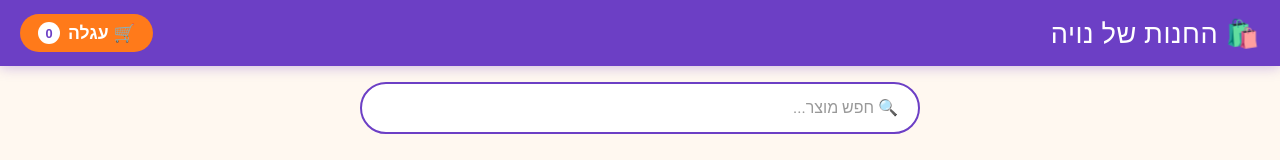
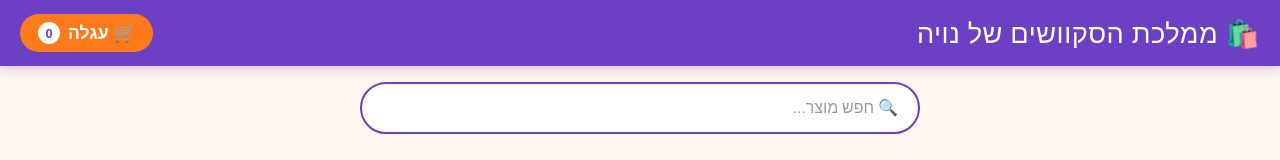
Before and after one commit to avibenzichri-coder/Challenge, a website with bundled scripts: page Noya/index.html in a window 1280 px wide. Shown: the top 160 px of the page. Built offline with nearby package versions, Linux system fonts and the light colour scheme; no server answers.

Commit message:
Rename store to ממלכת הסקוושים של נויה
Co-Authored-By: Claude Sonnet 4.6 <noreply@anthropic.com>

```diff
--- a/Noya/index.html
+++ b/Noya/index.html
@@ -3,7 +3,7 @@
 <head>
   <meta charset="UTF-8">
   <meta name="viewport" content="width=device-width, initial-scale=1.0">
-  <title>החנות של נויה</title>
+  <title>ממלכת הסקוושים של נויה</title>
   <link rel="stylesheet" href="style.css">
 </head>
 <body>
@@ -11,7 +11,7 @@
   <!-- ══ SCREEN: Store ══════════════════════════════════ -->
   <div id="screen-store" class="screen active">
     <header class="header">
-      <span class="brand">🛍️ החנות של נויה</span>
+      <span class="brand">🛍️ ממלכת הסקוושים של נויה</span>
       <button class="cart-btn" id="btn-open-cart">
         🛒 עגלה
         <span class="cart-badge" id="cart-count">0</span>
```
Also changed, not shown: Noya/admin.html (+2 -2 lines).
